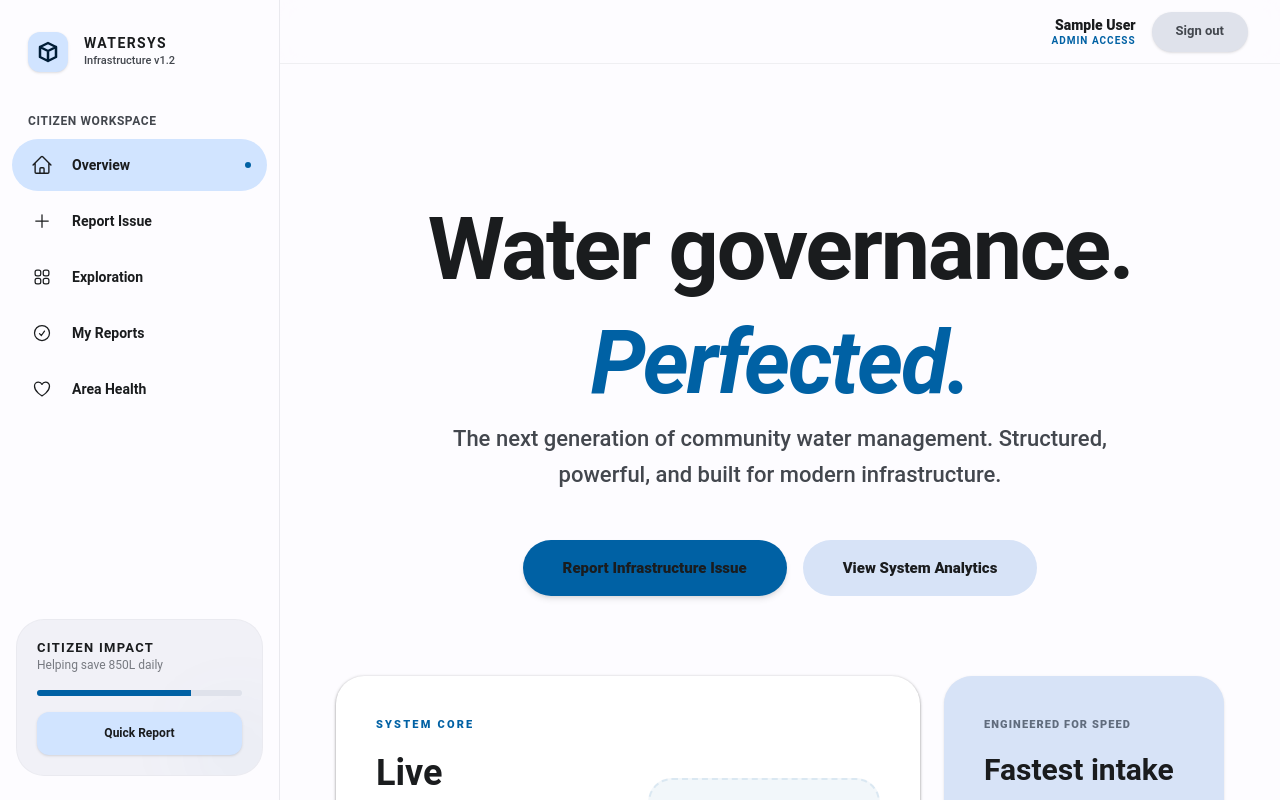
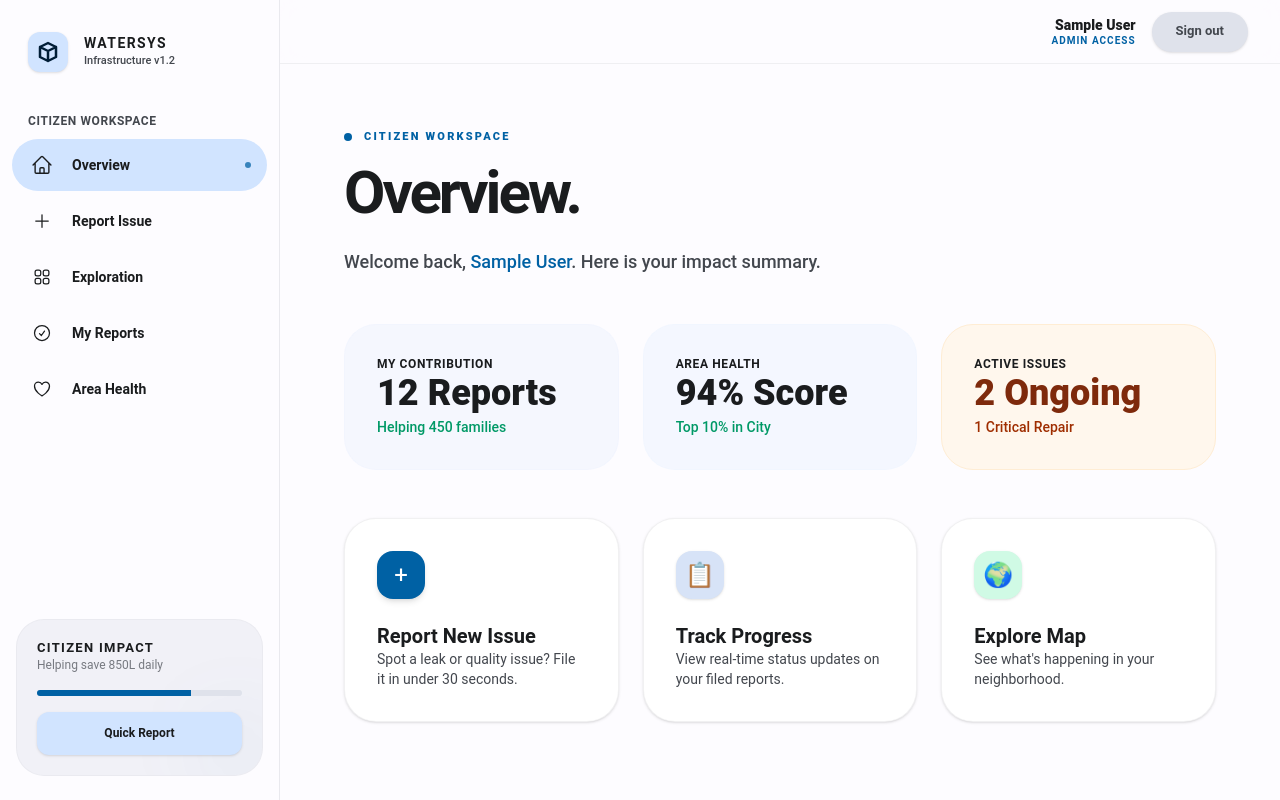
Before and after one commit to Namalekanayaka/Water-Reporting-system, a React (Vite) app in the folder water-reporting-frontend/: page / in a window 1280 px wide. Shown: the top 800 px of the page. Built offline with nearby package versions, Linux system fonts and the light colour scheme; sample sign-in values are in the browser's storage.

Commit message:
feat: implement citizen home page with authenticated user dashboard and public landing sections.

```diff
--- a/water-reporting-frontend/src/pages/citizen/Home.jsx
+++ b/water-reporting-frontend/src/pages/citizen/Home.jsx
@@ -1,7 +1,75 @@
 import React from "react";
 import { Link } from "react-router-dom";
+import { useAuth } from "../../context/AuthContext";
 
 const Home = () => {
+  const { user, isAuthenticated } = useAuth();
+
+  if (isAuthenticated) {
+    return (
+      <div className="w-full bg-md-surface min-h-screen p-4 md:p-6 lg:p-8 animate-in fade-in zoom-in duration-500">
+        <div className="max-w-[1600px] mx-auto">
+          <div className="mb-8 md:mb-12">
+            <div className="flex items-center gap-3 mb-2">
+              <span className="w-2 h-2 rounded-full bg-md-primary"></span>
+              <span className="text-md-primary font-black uppercase tracking-[0.2em] text-[11px]">Citizen Workspace</span>
+            </div>
+            <h1 className="text-4xl md:text-5xl lg:text-6xl font-black text-md-on-surface tracking-tighter">Overview.</h1>
+            <p className="text-[18px] text-md-on-surface-variant font-medium mt-4">
+              Welcome back, <span className="text-md-primary">{user?.name || 'Neighbor'}</span>. Here is your impact summary.
+            </p>
+          </div>
+
+          {/* Stats Grid */}
+          <div className="grid grid-cols-1 md:grid-cols-3 gap-6 mb-12">
+            <div className="bg-md-secondary-container/20 p-8 rounded-[32px] border border-md-secondary-container/10">
+              <h3 className="text-md-on-surface-variant font-bold uppercase tracking-wider text-xs mb-2">My Contribution</h3>
+              <p className="text-4xl font-black text-md-on-surface mb-1">12 Reports</p>
+              <p className="text-sm font-medium text-emerald-600">Helping 450 families</p>
+            </div>
+            <div className="bg-md-primary-container/20 p-8 rounded-[32px] border border-md-primary-container/10">
+              <h3 className="text-md-on-surface-variant font-bold uppercase tracking-wider text-xs mb-2">Area Health</h3>
+              <p className="text-4xl font-black text-md-on-surface mb-1">94% Score</p>
+              <p className="text-sm font-medium text-emerald-600">Top 10% in City</p>
+            </div>
+            <div className="bg-orange-50 p-8 rounded-[32px] border border-orange-100">
+              <h3 className="text-orange-800/70 font-bold uppercase tracking-wider text-xs mb-2">Active Issues</h3>
+              <p className="text-4xl font-black text-orange-900 mb-1">2 Ongoing</p>
+              <p className="text-sm font-medium text-orange-800">1 Critical Repair</p>
+            </div>
+          </div>
+
+          {/* Quick Actions */}
+          <div className="grid grid-cols-1 md:grid-cols-2 lg:grid-cols-3 gap-6">
+            <Link to="/report" className="group bg-white p-8 rounded-[32px] border border-md-outline/10 shadow-sm hover:shadow-md transition-all">
+              <div className="w-12 h-12 bg-md-primary rounded-2xl flex items-center justify-center text-white text-2xl mb-6 shadow-md group-hover:scale-110 transition-transform">
+                +
+              </div>
+              <h3 className="text-xl font-black text-md-on-surface mb-2">Report New Issue</h3>
+              <p className="text-sm text-md-on-surface-variant">Spot a leak or quality issue? File it in under 30 seconds.</p>
+            </Link>
+
+            <Link to="/my-reports" className="group bg-white p-8 rounded-[32px] border border-md-outline/10 shadow-sm hover:shadow-md transition-all">
+              <div className="w-12 h-12 bg-md-secondary-container rounded-2xl flex items-center justify-center text-md-on-secondary-container text-2xl mb-6 shadow-sm group-hover:scale-110 transition-transform">
+                📋
+              </div>
+              <h3 className="text-xl font-black text-md-on-surface mb-2">Track Progress</h3>
+              <p className="text-sm text-md-on-surface-variant">View real-time status updates on your filed reports.</p>
+            </Link>
+
+            <Link to="/area-health" className="group bg-white p-8 rounded-[32px] border border-md-outline/10 shadow-sm hover:shadow-md transition-all">
+              <div className="w-12 h-12 bg-emerald-100 rounded-2xl flex items-center justify-center text-emerald-700 text-2xl mb-6 shadow-sm group-hover:scale-110 transition-transform">
+                🌍
+              </div>
+              <h3 className="text-xl font-black text-md-on-surface mb-2">Explore Map</h3>
+              <p className="text-sm text-md-on-surface-variant">See what's happening in your neighborhood.</p>
+            </Link>
+          </div>
+        </div>
+      </div>
+    );
+  }
+
   return (
     <div className="w-full bg-md-surface min-h-screen">
       {/* Hero Section - M3 Centered Display */}
```
